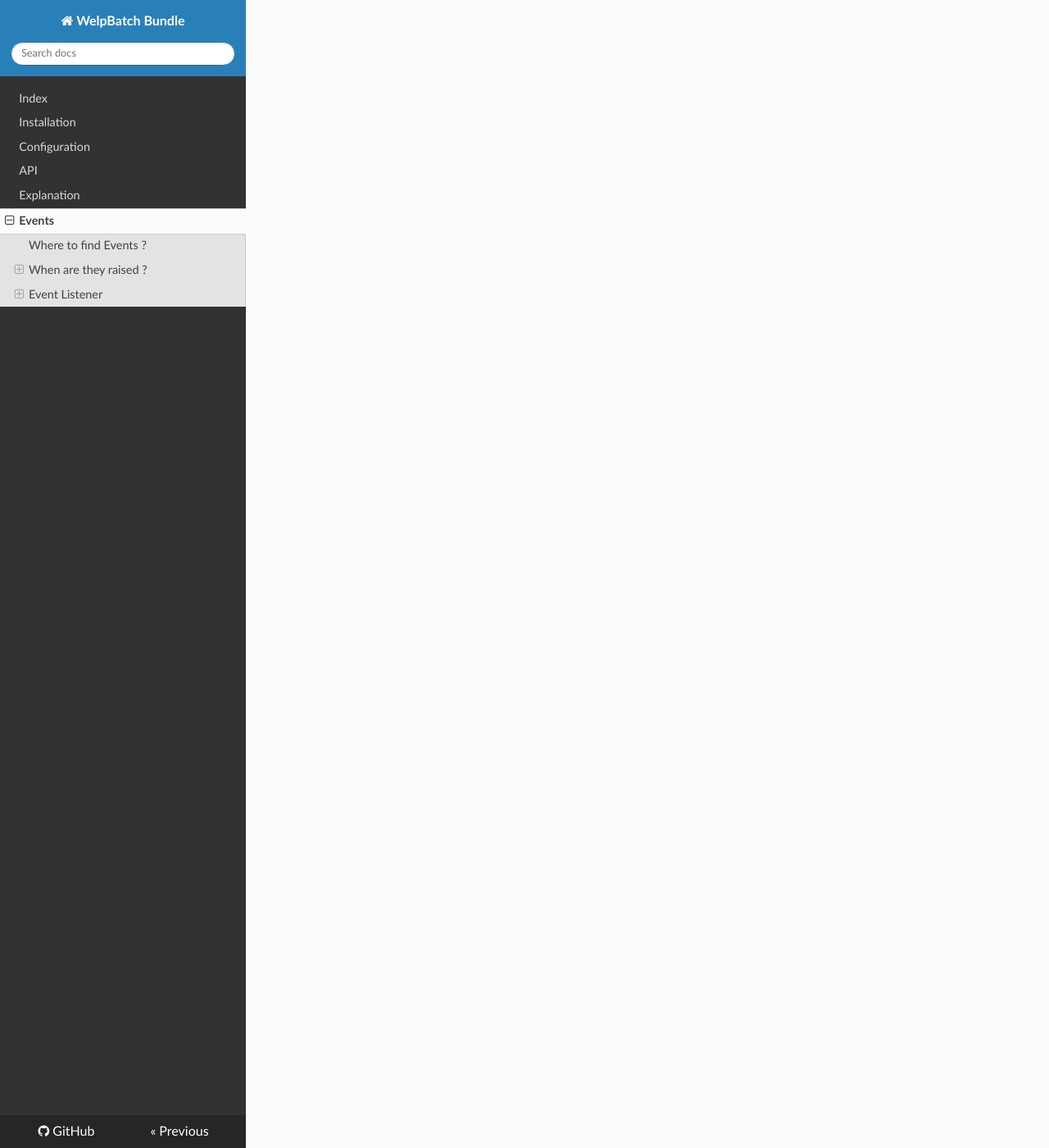
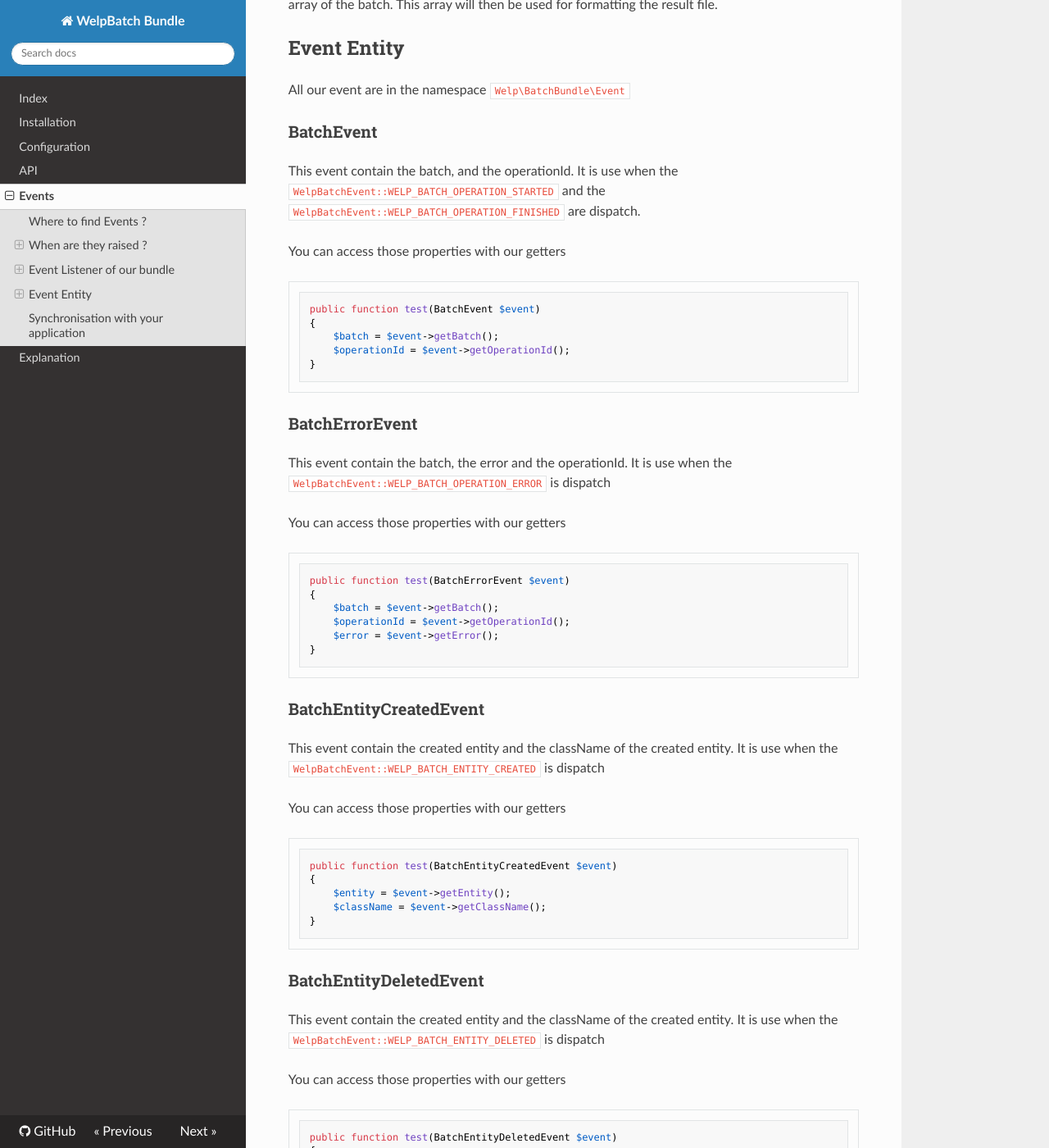
Before and after one commit to welpdev/batchoperation-bundle, an MkDocs documentation site: the page built from src/Resources/doc/event.md, in a window 1280 px wide and 1400 px high, scrolled down 1664 px. Shown: the whole window at 82% size. Built offline with MkDocs 1.6.1, drawn with Linux system fonts in a browser that asks for light colours; nearby versions of some CDN libraries; old or Windows-style settings are respelled for this version of MkDocs; some of the changed text lies outside the part shown.

Commit message:
add doc on events

````diff
--- a/mkdocs.yml
+++ b/mkdocs.yml
@@ -10,8 +10,8 @@ pages:
     - Installation: installation.md
     - Configuration: configuration.md
     - API : api.md
+    - Events : event.md
     - Explanation: explanation.md
-    - Events : event.md
 theme: readthedocs
 markdown_extensions:
     - pymdownx.github
--- a/src/Resources/doc/event.md
+++ b/src/Resources/doc/event.md
@@ -5,6 +5,8 @@ We raise 3 events during the processing of the operations.
 * WelpBatchEvent::WELP_BATCH_OPERATION_STARTED
 * WelpBatchEvent::WELP_BATCH_OPERATION_FINISHED
 * WelpBatchEvent::WELP_BATCH_OPERATION_ERROR
+* WelpBatchEvent::WELP_BATCH_ENTITY_CREATED
+* WelpBatchEvent::WELP_BATCH_ENTITY_DELETED
 
 ## Where to find Events ?
 
@@ -27,7 +29,15 @@ This one is raised when a action launch by an operation throw an error. Possible
 * Entity not found (the id given in the payload doesn't match any id the database)
 * Form error (the payload given to be bind to the form is nor correct => Extra Fields, required field not given)
 
-## Event Listener
+### WelpBatchEvent::WELP_BATCH_ENTITY_CREATED
+
+This one is raised when a entity is created by a consumer
+
+### WelpBatchEvent::WELP_BATCH_ENTITY_DELETED
+
+This one is raised when a entity is deleted by a consumer
+
+## Event Listener of our bundle
 
 Our event listener is here : `Welp\BatchBundle\EventListener\OperationListener`
 
@@ -50,3 +60,71 @@ When this event is raised, we update the Status of the batch. If all operations
 ### WelpBatchEvent::WELP_BATCH_OPERATION_ERROR
 
 When this event is raised, we update the status of the batch, and we add an error to the errors array of the batch. This array will then be used for formatting the result file.
+
+
+## Event Entity
+
+All our event are in the namespace `Welp\BatchBundle\Event`
+
+### BatchEvent
+
+This event contain the batch, and the operationId. It is use when the `WelpBatchEvent::WELP_BATCH_OPERATION_STARTED` and the `WelpBatchEvent::WELP_BATCH_OPERATION_FINISHED` are dispatch.
+
+You can access those properties with our getters
+
+```php
+public function test(BatchEvent $event)
+{
+    $batch = $event->getBatch();
+    $operationId = $event->getOperationId();
+}
+```
+
+### BatchErrorEvent
+
+This event contain the batch, the error and the operationId. It is use when the `WelpBatchEvent::WELP_BATCH_OPERATION_ERROR` is dispatch
+
+You can access those properties with our getters
+
+```php
+public function test(BatchErrorEvent $event)
+{
+    $batch = $event->getBatch();
+    $operationId = $event->getOperationId();
+    $error = $event->getError();
+}
+```
+
+### BatchEntityCreatedEvent
+
+This event contain the created entity and the className of the created entity. It is use when the `WelpBatchEvent::WELP_BATCH_ENTITY_CREATED` is dispatch
+
+You can access those properties with our getters
+
+```php
+public function test(BatchEntityCreatedEvent $event)
+{
+    $entity = $event->getEntity();
+    $className = $event->getClassName();
+}
+```
+
+### BatchEntityDeletedEvent
+
+This event contain the created entity and the className of the created entity. It is use when the `WelpBatchEvent::WELP_BATCH_ENTITY_DELETED` is dispatch
+
+You can access those properties with our getters
+
+```php
+public function test(BatchEntityDeletedEvent $event)
+{
+    $entity = $event->getEntity();
+    $className = $event->getClassName();
+}
+```
+
+## Synchronisation with your application
+
+If you want to launch some custom action when a entity is created/deleted, we advise you to listen to the `WelpBatchEvent::WELP_BATCH_ENTITY_CREATED` and the `WelpBatchEvent::WELP_BATCH_ENTITY_DELETED` events.
+
+You will be able to get the entity, and made custom actions on it.
````
Also changed, not shown: src/Resources/doc/explanation.md (+3 -1 lines).
